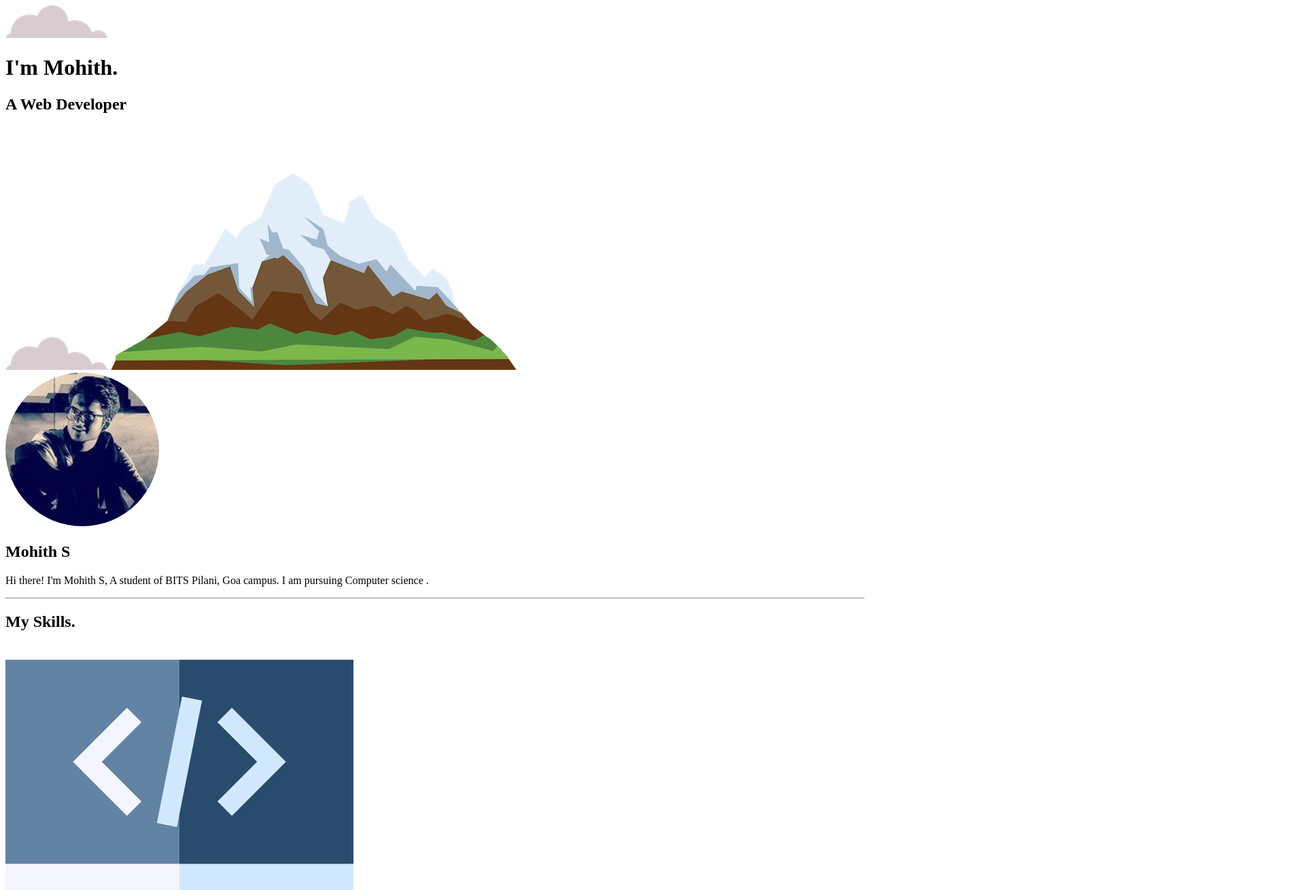
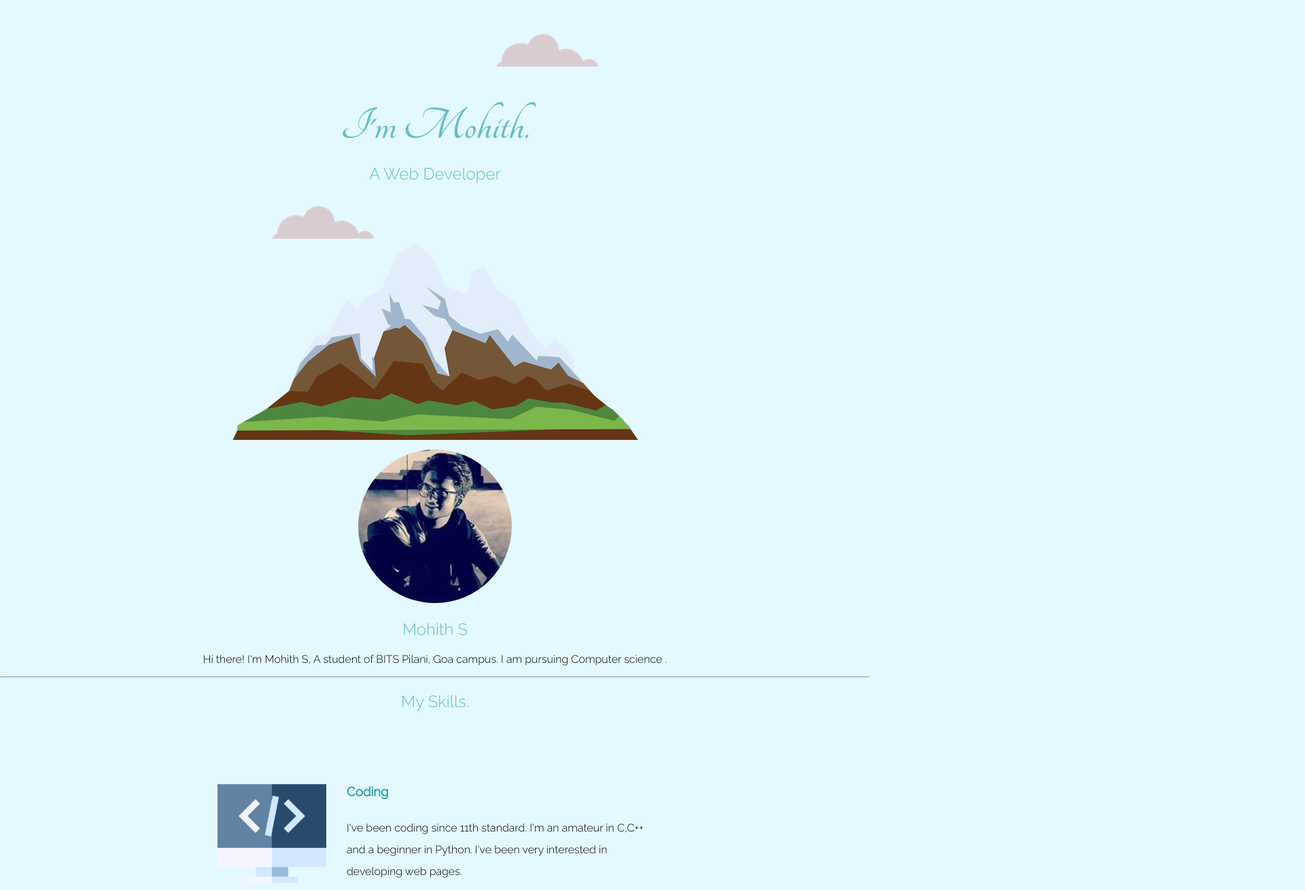
Before and after one commit to mohith-s/FirstWebsite, a plain HTML site: page index.html in a window 1280 px wide. Shown: the top 1309 px of the page at 68% size, 1920 px wide, since content can reach past the window. Drawn offline with Linux system fonts and the light colour scheme.

Commit message:
Add files via upload

```diff
--- a/index.html
+++ b/index.html
@@ -4,7 +4,7 @@
 <head>
   <meta charset="utf-8">
   <title>Mohith S</title>
-  <link rel="stylesheet" href="css/styles.css">
+  <link rel="stylesheet" href="styles.css">
   <link rel="icon" href="favicon.ico">
   <link href="https://fonts.googleapis.com/css2?family=Lora:ital@1&family=Raleway:wght@300&family=Sacramento&family=Tangerine:wght@700&display=swap" rel="stylesheet">
 </head>
--- /dev/null
+++ b/styles.css
@@ -0,0 +1,86 @@
+div{
+
+  text-align: center;
+}
+.i3{
+  width:25%;
+  margin-right: 10px;
+  float:left;
+}
+.i4{
+  width:40%;
+  margin-right: 10px;
+  float:right;
+}
+body{
+  margin-left: 0px;
+  margin-right: 0px;
+  margin-top: 0px;
+  font-family: 'Raleway', sans-serif;
+  background-color: #e4f9ff;
+}
+h1
+{
+  color:#66bfbf;
+margin:0;
+font-family: 'Tangerine', cursive;
+font-size: 70px;
+margin-top: 50px;
+}
+
+h2{
+    font-family: 'Raleway', sans-serif;
+  color:#66bfbf;
+  font-weight: normal;
+}
+h3{
+  color:#11999e;
+}
+.me{
+  margin-top: 10px;
+}
+.up{
+
+  position:absolute;
+  right:400px;
+  top:50px;
+
+
+}
+p{
+
+}
+.i1{
+  width:25%;
+  float:left;
+  margin-right: 30px;
+}
+.i2{
+  width:25%;
+  float:right;
+  margin-left: 30px;
+}
+.top-container{
+
+  padding-top: 100px;
+  position:relative;
+
+}
+
+.down{
+  position:absolute;
+  left: 400px;
+  bottom: 300px;
+}
+.middle-container{
+
+}
+.bottom-container{
+
+}
+.skill-row{
+  width:50%;
+  margin: 100px auto;
+  text-align: left;
+  line-height: 2;
+}
```
